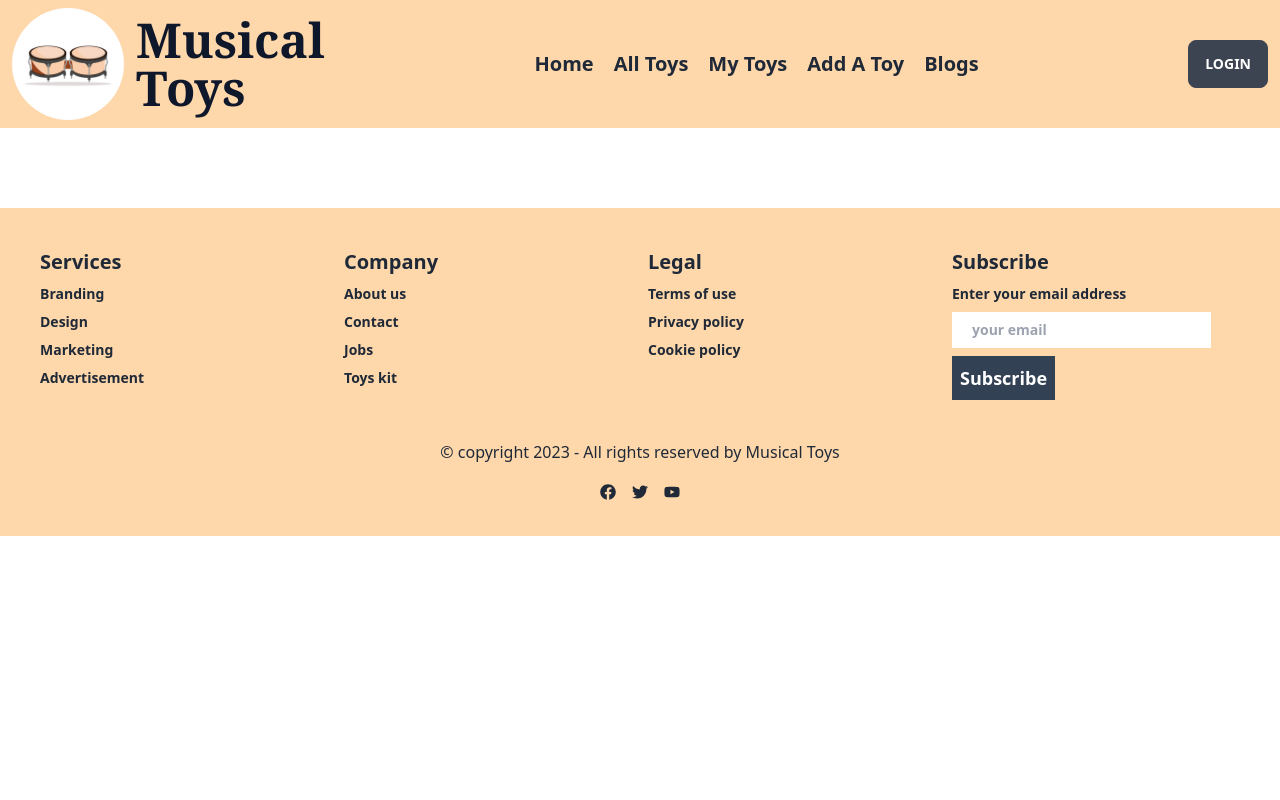
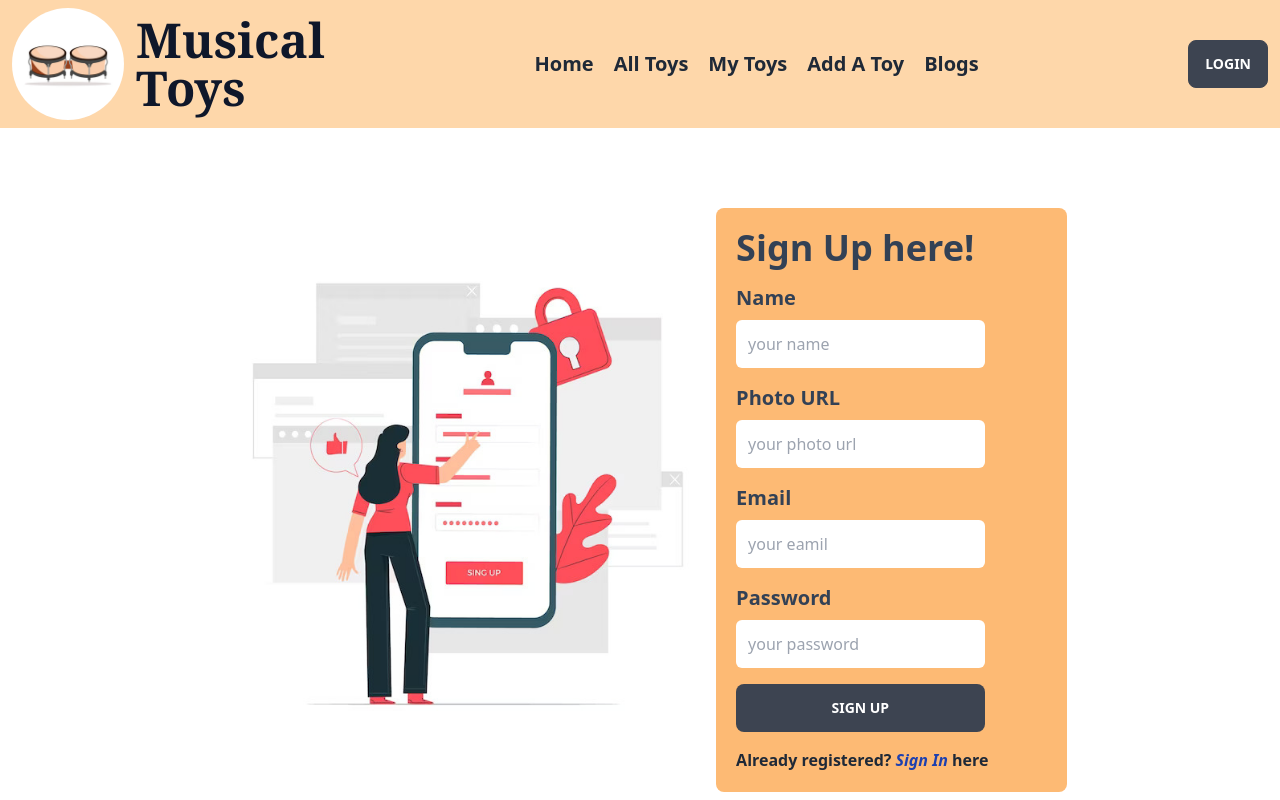
Before and after one commit to siamCSEJnU/musical-toys-client, a React (Vite) app: page /register in a window 1280 px wide. Shown: the top 800 px of the page. Built offline with nearby package versions, Linux system fonts and the light colour scheme.

Commit message:
registration page created

```diff
--- a/src/pages/Login/Login.jsx
+++ b/src/pages/Login/Login.jsx
@@ -7,7 +7,7 @@ const Login = () => {
       <div className=" ">
         <img className="h-1/2" src={login} alt="" />
       </div>
-      <div className=" space-y-4 w-1/2 bg-orange-300 p-5 rounded-lg ">
+      <div className=" space-y-4 md:w-1/2 bg-orange-300 p-5 rounded-lg ">
         <h2 className="text-4xl font-bold text-slate-700">Login here!</h2>
         <div className="space-y-2">
           <label>
--- a/src/pages/Register/Register.jsx
+++ b/src/pages/Register/Register.jsx
@@ -1,5 +1,85 @@
+import { Link } from "react-router-dom";
+import register from "../../assets/register/register.jpg";
+
 const Register = () => {
-  return <div></div>;
+  return (
+    <div className=" md:flex w-2/3 mx-auto items-center ">
+      <div className=" ">
+        <img className="h-1/2" src={register} alt="" />
+      </div>
+      <div className=" space-y-4 md:w-1/2 bg-orange-300 p-5 rounded-lg ">
+        <h2 className="text-4xl font-bold text-slate-700">Sign Up here!</h2>
+        <div className="space-y-2">
+          <label>
+            <span className="text-xl font-semibold text-slate-700">Name</span>
+          </label>
+          <br />
+          <input
+            type="text"
+            className="outline-0 rounded-md p-3 w-4/5"
+            name="name"
+            placeholder="your name"
+            id=""
+          />
+        </div>
+        <div className="space-y-2">
+          <label>
+            <span className="text-xl font-semibold text-slate-700">
+              Photo URL
+            </span>
+          </label>
+          <br />
+          <input
+            type="text"
+            className="outline-0 rounded-md p-3 w-4/5"
+            name="photo"
+            placeholder="your photo url"
+            id=""
+          />
+        </div>
+        <div className="space-y-2">
+          <label>
+            <span className="text-xl font-semibold text-slate-700">Email</span>
+          </label>
+          <br />
+          <input
+            type="email"
+            className="outline-0 rounded-md p-3 w-4/5"
+            name="email"
+            placeholder="your eamil"
+            id=""
+          />
+        </div>
+        <div className="space-y-2">
+          <label>
+            <span className="text-xl font-semibold text-slate-700">
+              Password
+            </span>
+          </label>
+          <br />
+          <input
+            type="password"
+            name="password"
+            className="outline-0 rounded-md p-3 w-4/5"
+            placeholder="your password"
+            id=""
+          />
+        </div>
+        <input
+          type="submit"
+          value="sign Up"
+          className="btn hover:bg-lime-600 border-0 w-4/5"
+        />
+        <p className="font-semibold">
+          Already registered?{" "}
+          <Link to="/login" className="text-blue-800 italic">
+            Sign In
+          </Link>{" "}
+          here
+        </p>
+      </div>
+    </div>
+  );
 };
 
 export default Register;
--- a/src/pages/Shared/Footer/Footer.jsx
+++ b/src/pages/Shared/Footer/Footer.jsx
@@ -3,7 +3,7 @@ import { FaBeer, FaFacebook, FaTwitter, FaYoutube } from "react-icons/fa";
 const Footer = () => {
   return (
     <footer className=" bg-orange-200">
-      <div className="footer p-10 grid font-semibold grid grid-cols-2 md:grid-cols-4 ">
+      <div className="footer p-10 grid font-semibold  grid-cols-2 md:grid-cols-4 ">
         <div>
           <span className=" text-xl font-bold ">Services</span>
           <a className="link link-hover">Branding</a>
--- a/src/pages/Shared/NavigationBar/NavigationBar.jsx
+++ b/src/pages/Shared/NavigationBar/NavigationBar.jsx
@@ -1,6 +1,5 @@
-import React from "react";
 import navLogo from "../../../assets/navLogo2.jpg";
-import { Link } from "react-router-dom";
+import { Link, NavLink } from "react-router-dom";
 
 const NavigationBar = () => {
   return (
@@ -15,13 +14,25 @@ const NavigationBar = () => {
       </div>
       <div>
         <ul className=" md:flex gap-5 font-bold text-xl space-y-2 md:space-y-0">
-          <Link to="/">
+          <NavLink
+            to="/"
+            className={({ isActive }) => (isActive ? "text-orange-600" : "")}
+          >
             <li>Home</li>
-          </Link>
-          <li>All Toys</li>
-          <li>My Toys</li>
-          <li>Add A Toy</li>
-          <li>Blogs</li>
+          </NavLink>
+          <NavLink>
+            <li>All Toys</li>
+          </NavLink>
+          <NavLink>
+            <li>My Toys</li>
+          </NavLink>
+          <NavLink>
+            <li>Add A Toy</li>
+          </NavLink>
+          <NavLink>
+            {" "}
+            <li>Blogs</li>
+          </NavLink>
         </ul>
       </div>
       <div className="text-center font-bold text-xl">
```
Also changed, not shown: src/assets/register/register.jpg (added).
